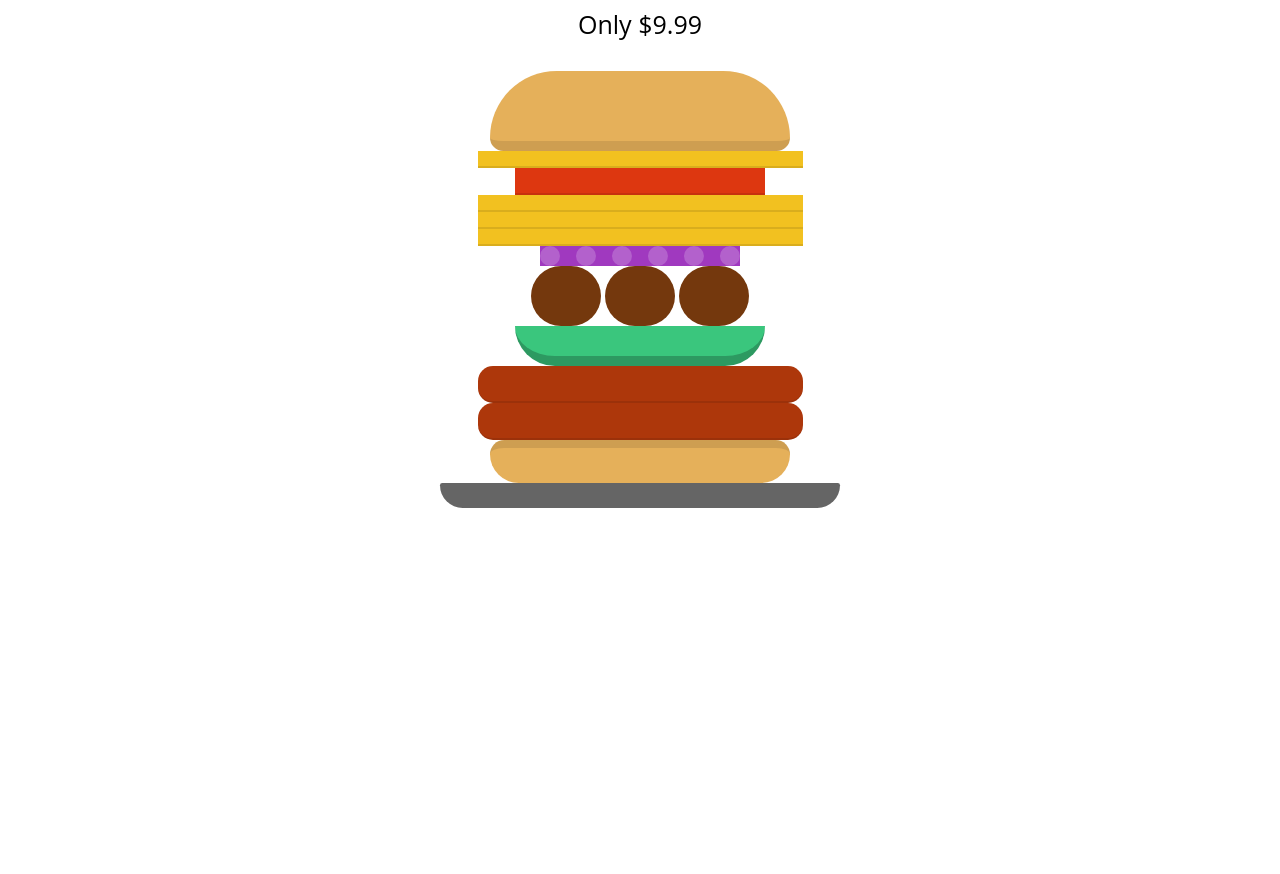
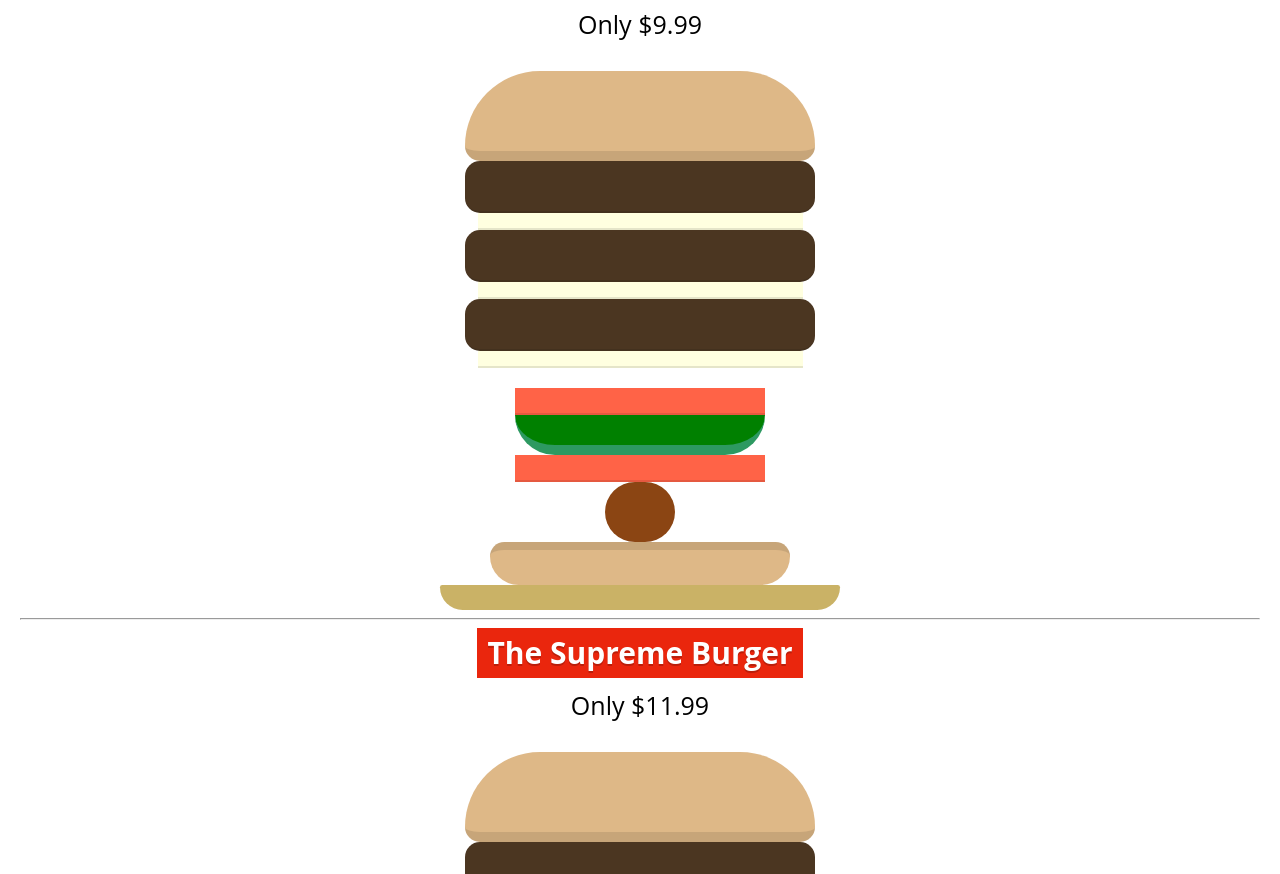
Before and after one commit to robertodaccache/lab6, a plain HTML site: page index.html in a window 1280 px wide. Shown: the part 78-952 px from the top of the page. Before the commit the page ends 800 px from the top, so only its background shows below. Drawn offline with Linux system fonts and the light colour scheme.

Commit message:
change
added burger 2

```diff
--- a/index.html
+++ b/index.html
@@ -16,21 +16,39 @@
 
     <div class="burger">
       <div class="bun-top"></div>
+      <div class="patty"></div>
       <div class="cheese"></div>
-      <div class="tomato"></div>
+      <div class="patty"></div>
       <div class="cheese"></div>
-      <div class="cheese"></div>
+      <div class="patty"></div>
       <div class="cheese"></div>
       <div class="onion"></div>
+      <div class="tomato"></div>
+      <div class="pickle"></div>
+      <div class="tomato"></div>
       <div class="meatball"></div>
-      <div class="meatball"></div>
-      <div class="meatball"></div>
-      <div class="pickle"></div>
-      <div class="patty"></div>
-      <div class="patty"></div>
       <div class="bun-bottom"></div>
       <div class="plate"></div>
     </div>
 
+          <hr>
+
+    <h1>The Supreme Burger</h1>
+    <h2>Only $11.99</h2>
+
+    <div class="burger">
+      <div class="bun-top"></div>
+      <div class="patty"></div>
+      <div class="lettuce"></div>
+      <div class="cheese"></div>
+      <div class="bacon"></div>
+      <div class="tomato"></div>
+      <div class="avocado"></div>
+      <div class="onion"></div>
+      <div class="bun-bottom"></div>
+      <div class="plate"></div>
+
+
+    </div>
   </body>
 </html>
--- a/ingredients.css
+++ b/ingredients.css
@@ -2,9 +2,9 @@
 /* CSS Document */
 
 .bun-top {
-  height: 70px;
-  width: 60%;
-  background: #e5b05a;
+  height: 80px;
+  width: 70%;
+  background: #DEB887;
   border-radius: 100px 100px 20px 20px;
   border-bottom: solid 10px rgba(0,0,0,.1);
 }
@@ -12,30 +12,30 @@
 .cheese {
   height: 15px;
   width: 65%;
-  background: #f2c120;
+  background: lightyellow;
   border-bottom: solid 2px rgba(0,0,0,.1);
 }
 
 .tomato {
   height: 25px;
   width: 50%;
-  background-color: #dd3710;
+  background-color: tomato;
   border-bottom: solid 2px rgba(0,0,0,.1);
 }
 
 .meatball {
   height: 60px;
   width: 70px;
-  background: #74380d;
+  background: #8B4513;
   border-radius: 50px;
   display: inline-block;
   vertical-align: top;
 }
 
 .patty {
-  height: 35px;
-  width: 65%;
-  background: #ad370b;
+  height: 50px;
+  width: 70%;
+  background: #4B3621;
   border-radius: 15px;
   border-bottom: solid 2px rgba(0,0,0,.1);
 }
@@ -43,21 +43,21 @@
 .pickle {
   height: 30px;
   width: 50%;
-  background: #3ac67d;
+  background: green;
   border-radius: 0 0 100px 100px;
   border-bottom: solid 10px #2d9961;
 }
 
 .onion {
   width: 40%;
-  background-color: #a039bf;
+  background-color: white;
   border-top: dotted 20px rgba(255,255,255,.2);
 }
 
 .bun-bottom {
   height: 35px;
   width: 60%;
-  background: #e5b05a;
+  background: #DEB887;
   border-radius: 20px 20px 40px 40px;
   border-top: solid 8px rgba(0,0,0,.1)
 }
@@ -65,6 +65,6 @@
 .plate {
   height: 25px;
   width: 80%;
-  background: #656565;
+  background: #CAB266;
   border-radius: 20px 20px 200px 200px;
 }
```
